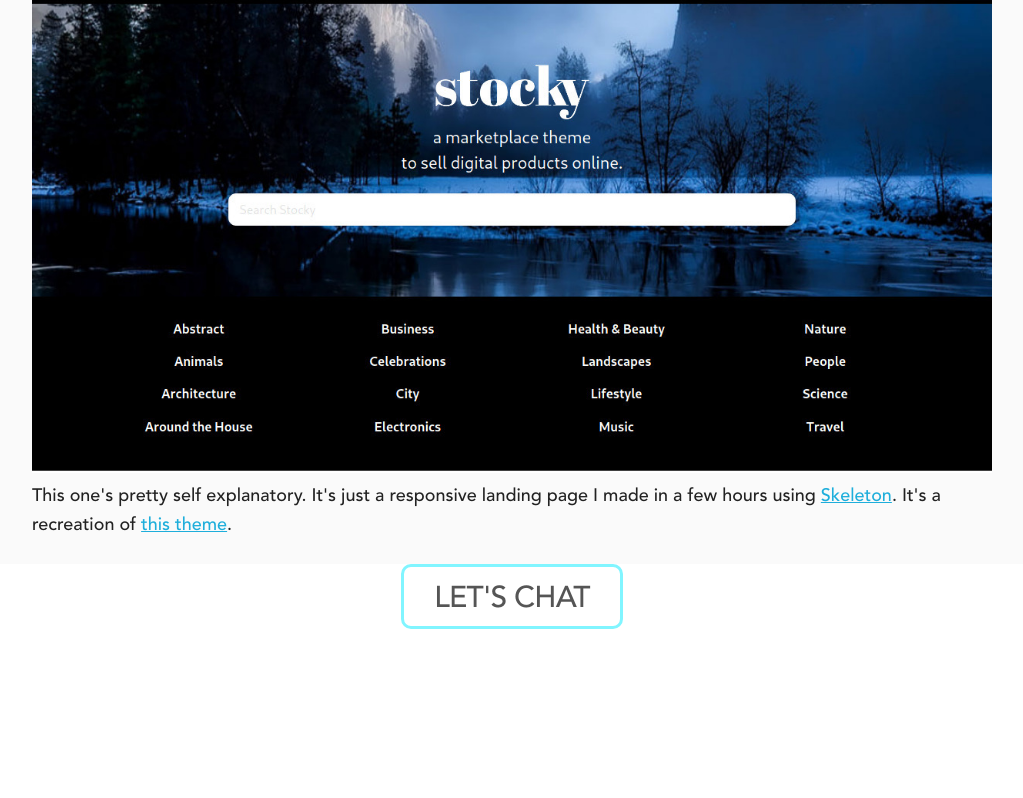
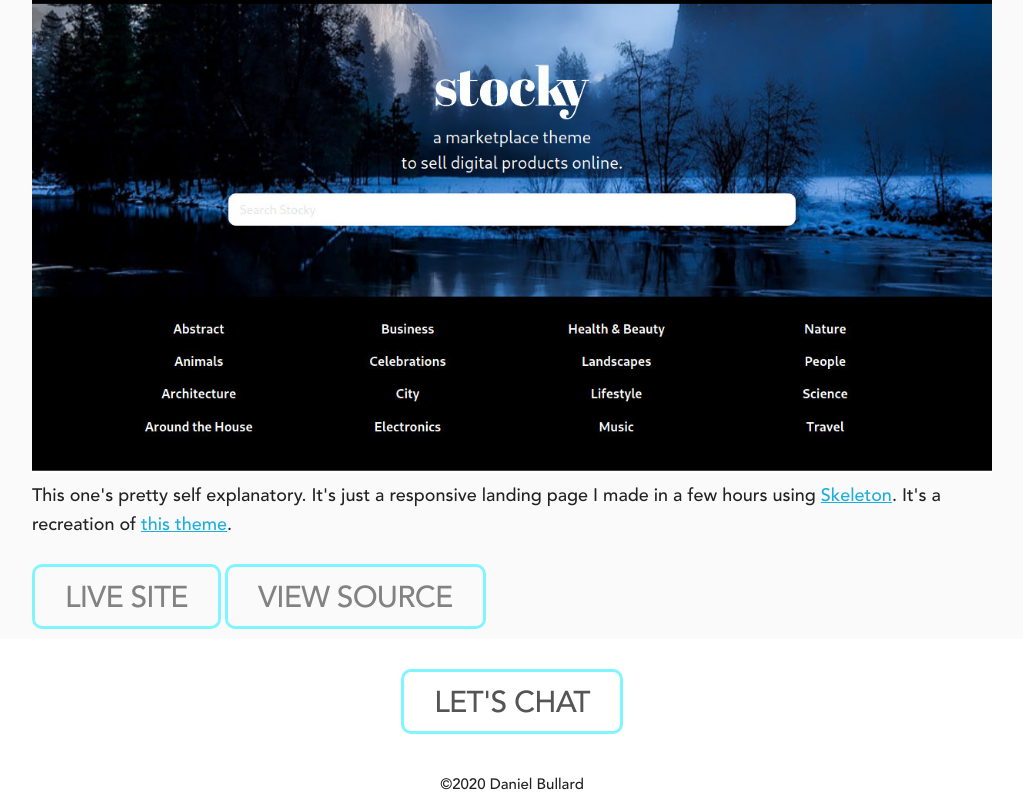
Before and after one commit to dbullard2/dbullard2.github.io, a website: page index.html in a window 1280 px wide. Shown: the part 5079-5877 px from the top of the page, without its empty margins (128-1151 px from the left). Before the commit the page ends 5718 px from the top, so only its background shows below. Drawn offline with nearby package versions, Linux system fonts and the light colour scheme.

Commit message:
added footer

```diff
--- a/css/style.css
+++ b/css/style.css
@@ -5,6 +5,10 @@
 
 body {
   font-family: 'avenir';
+}
+
+footer {
+  text-align: center;
 }
 
 .section-one {
--- a/index.html
+++ b/index.html
@@ -492,14 +492,32 @@
             >this theme</a
           >.
         </p>
+        <a
+          href="https://dbullard2.github.io/stocky/"
+          target="_blank"
+          rel="noopener noreferrer"
+          class="button"
+          ><h4>Live Site</h4>
+        </a>
+        <a
+          href="https://dbullard2.github.io/stocky/"
+          target="_blank"
+          rel="noopener noreferrer"
+          class="button"
+          ><h4>View Source</h4>
+        </a>
       </div>
     </div>
 
-    <div class="section-four">
+    <div class="section-four" style="margin-top: 30px; margin-bottom: 30px;">
       <a href="mailto:daniel.earl.bullard@gmail.com" class="button">
         <h4>Let's Chat</h4>
       </a>
     </div>
+
+    <footer>
+      ©2020 Daniel Bullard
+    </footer>
 
     <!-- End Document
   –––––––––––––––––––––––––––––––––––––––––––––––––– -->
```
